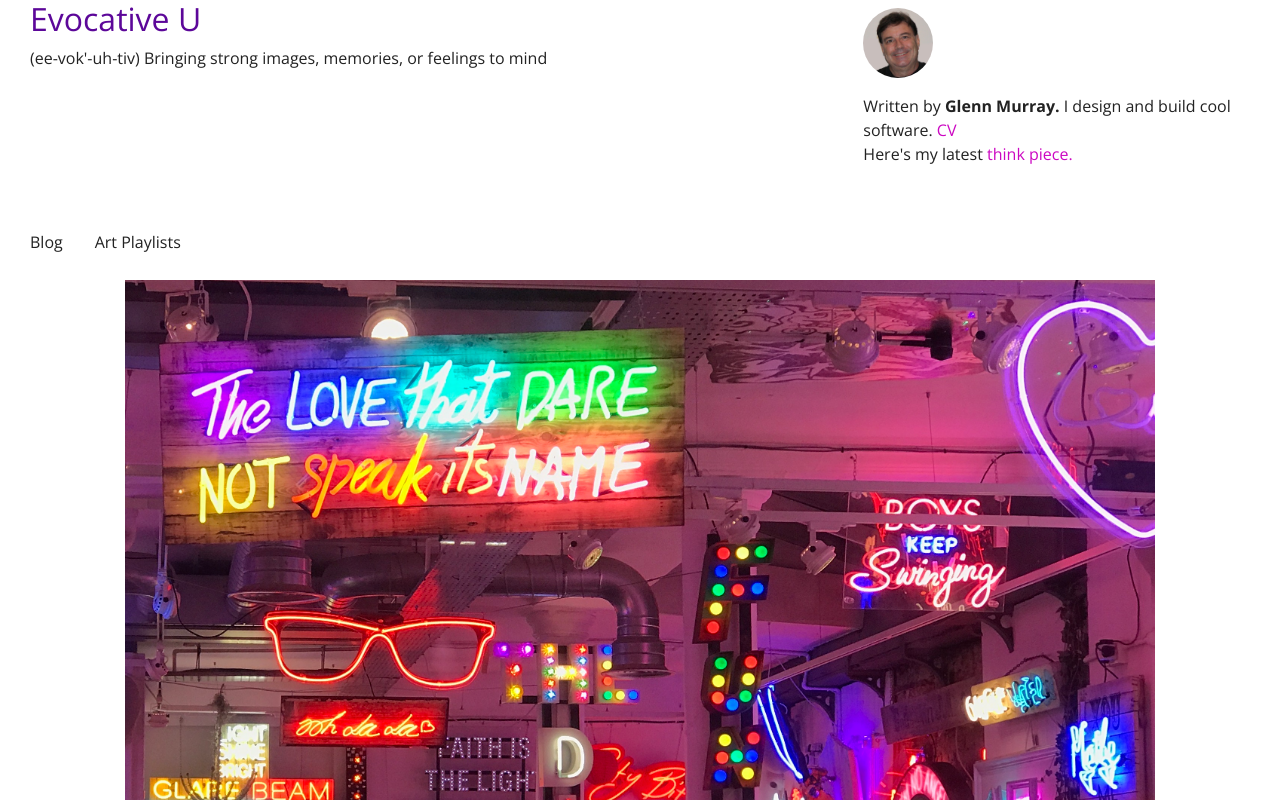
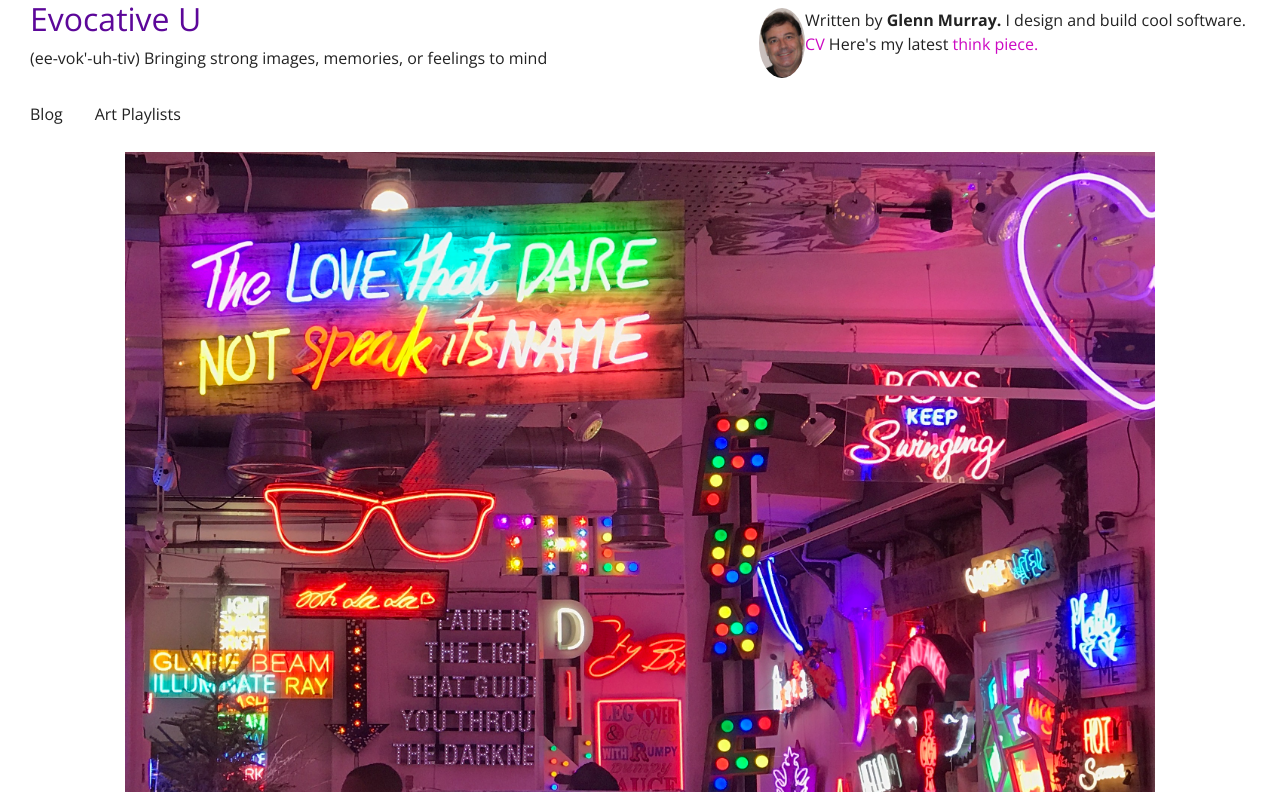
Before and after one commit to gmurray88/evocativeu-tmp, a Gatsby site: page / in a window 1280 px wide. Shown: the top 800 px of the page. Built offline with nearby package versions, Linux system fonts and the light colour scheme; Gatsby itself is replaced by a stand-in of ours; some packages are replaced by stand-ins of ours.

Commit message:
header layout

```diff
--- a/src/components/Bio/Bio.js
+++ b/src/components/Bio/Bio.js
@@ -25,7 +25,7 @@ const Bio = () => {
 
   return (
     <div className={classes.bio}>
-      <p>
+
       <StaticImage
         imgStyle={{ borderRadius: "50%" }}
         layout="fixed"
@@ -35,18 +35,16 @@ const Bio = () => {
         height={70}
         alt="Glenn Murray"
       />
-      </p>
+
       {author?.name && (
         <p>
           Written by <strong>{author.name}</strong> {author?.summary || null}
           <a href={`${social?.linkedin || ``}`}>CV</a>
-          <p>
-          {`Here's my latest `}
+          {` Here's my latest `}
           <Link to="/blog/key-west-2021">
             think piece.
           </Link>
-          </p>
-        </p>
+            </p>
       )}
     </div>
   )
--- a/src/components/Bio/Bio.module.css
+++ b/src/components/Bio/Bio.module.css
@@ -1,5 +1,6 @@
 
 .bio {
+  display: flex;
   margin-top: var(--spacing-2);
-  margin-bottom: var(--spacing-4);
+  margin-bottom: var(--spacing-1);
 }
--- a/src/components/Header/Header.js
+++ b/src/components/Header/Header.js
@@ -12,7 +12,7 @@ const Header = ({ siteTitle }) => (
   <div className={classes.background}>
     <Container fluid >
       <Row>
-        <Col xs={6} sm={6} md={8} lg={8} xl={8} xxl={9}>
+        <Col xs={6} sm={6} md={6} lg={6} xl={7} xxl={8}>
 
             <h2 className={classes.logo}>
             <Link to="/" className={classes.link}>
@@ -24,7 +24,7 @@ const Header = ({ siteTitle }) => (
             </p>
 
             </Col>
-<Col Col xs={6} sm={6} md={4} lg={4} xl={4} xxl={3}>
+<Col Col xs={6} sm={6} md={6} lg={6} xl={5} xxl={4}>
 
           <Bio />
           </Col>
--- a/src/components/Header/Header.module.css
+++ b/src/components/Header/Header.module.css
@@ -22,7 +22,7 @@
 }
 
 .navbar {
-  margin-top: 3rem;
+  margin-top: 1rem;
   max-width: 100vw;
   display: flex;
   flex-direction: row;
--- a/src/content/blog/key-west-2021.mdx
+++ b/src/content/blog/key-west-2021.mdx
@@ -9,7 +9,7 @@ import KeyWestHotel2021SlideShow from '../../components/slideshows/key-west-hote
 import KeyWestSnorkeling2021SlideShow from '../../components/slideshows/key-west-snorkeling-2021.js'
 import KeyWestArt2021SlideShow from '../../components/slideshows/key-west-art-2021.js'
 
-Key West has lots of typical touristy shops filled with resort wear, souvenirs, and schlocky art, but also some wonderful galleries and boutiques. And great restaurants, including one at the Marquesa Hotel, where I stayed.
+Key West has tons of typical touristy shops filled with resort wear, souvenirs, and schlocky art, but also some wonderful galleries and boutiques. And great restaurants, including one at the Marquesa Hotel, where I stayed.
 
 <KeyWestHotel2021SlideShow />
 
@@ -17,7 +17,7 @@ I purchased several lovely pieces, including the photos seen below. And some fun
 
 <KeyWestArt2021SlideShow />
 
-I had meant to spend a day snorkeling and boating off Islamorada, which has the best reefs in the Keys, but the weather didn’t cooperate. Fortunately I had a perfect snorkeling day while in Key West. Matt, the captain of the boat I hired, took me to all the best diving spots off Key West. We also talked what life was like during the pandemic. Key West is normally isolated, but was even more so during lockdown, since all of the Keys were closed down to non-residents. Yet another surreal experience from the past year, waiting out a pandemic on a beautiful island in the Caribbean. About as good as you could hope for under the circumstances. According to Matt, in only a short time the reefs and waters began recovering from damages caused by the large cruise ships and other incursions.
+I had meant to spend a day snorkeling and boating off Islamorada, which has the best reefs in the Keys, but the weather didn’t cooperate. Fortunately I had a perfect snorkeling day while in Key West. Matt, the captain of the boat I hired, took me to all the best diving spots off Key West. We also talked about what life was like during the pandemic. Key West is isolated by nature, but was even more so during lockdown, since all of the Keys were closed off to non-residents. Yet another surreal experience from the past year, waiting out a pandemic on a beautiful island in the Caribbean. About as good as you could hope for under the circumstances. According to Matt, in only a short time the reefs and waters began recovering from damages caused by the large cruise ships and other incursions.
 
 It quickly went from one extreme to the other though. Once the world opened up a bit, descending hordes felt they could act even more crassly and recklessly than decadent drunken Key West tourists normally do, if that was possible. There are still no large cruise ships as of now, though the powers of commerce will probably dictate their return eventually.
 
```
